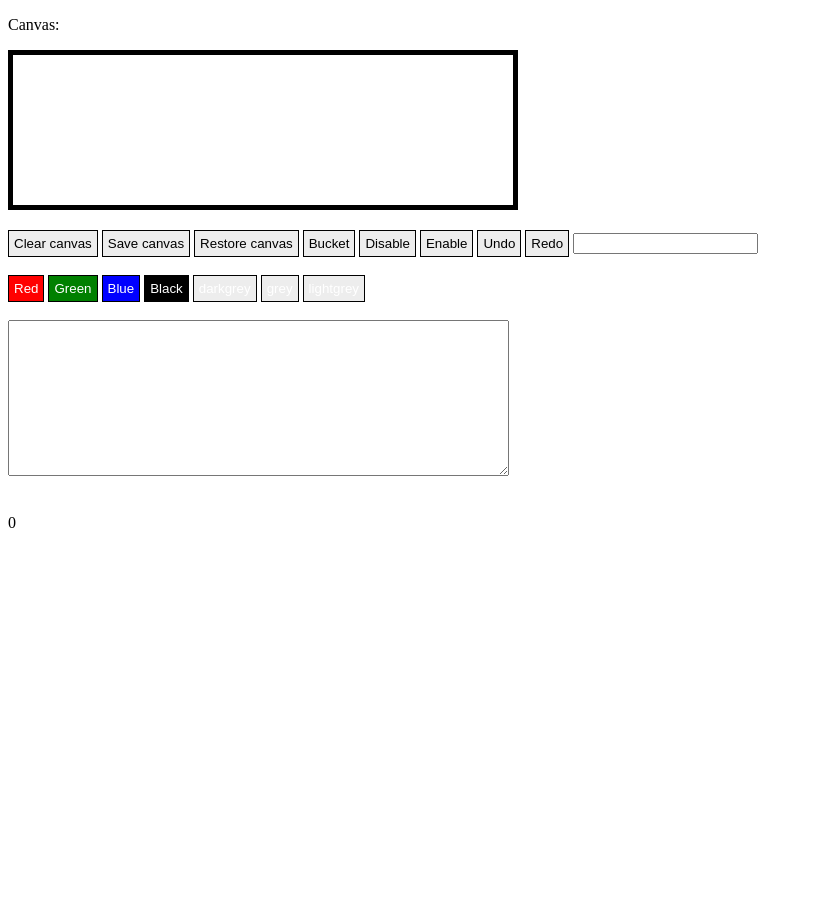
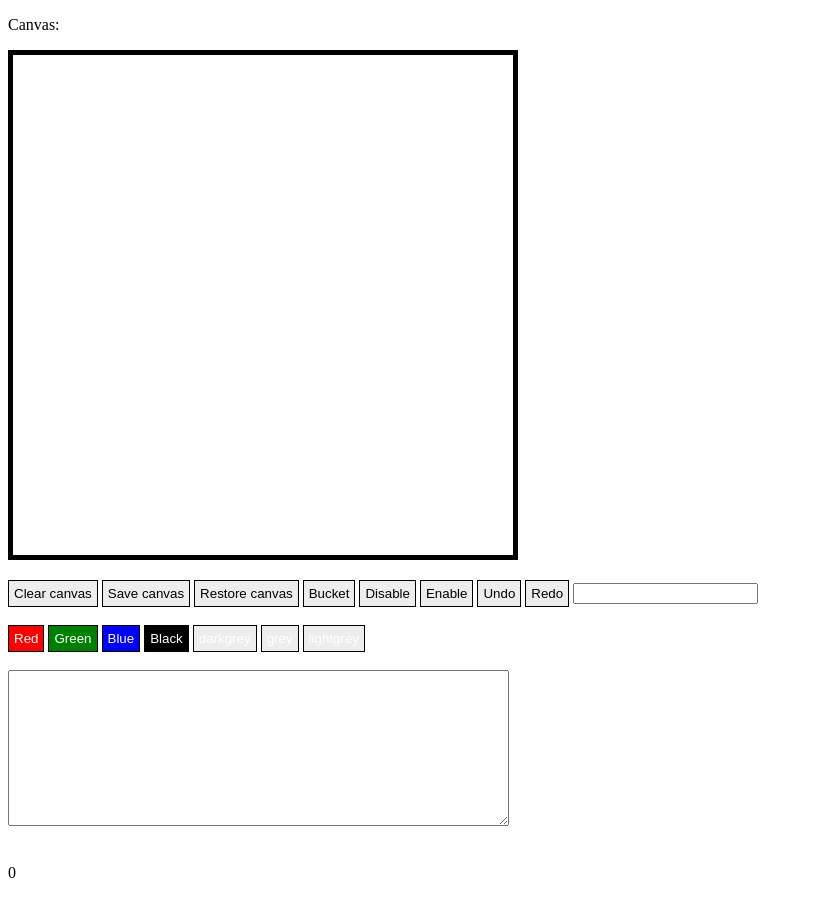
Before and after one commit to federico-moretti/canvas-free-drawing, a website: page example/index.html in a window 1280 px wide. Shown: the whole page, without its empty margins (0-813 px from the left). Before the commit the page ends 800 px from the top, so only its background shows below. Drawn offline with Linux system fonts and the light colour scheme.

Commit message:
docs: fix example file

```diff
--- a/example/index.html
+++ b/example/index.html
@@ -75,7 +75,7 @@
   </body>
   <script src="../umd/canvas-free-drawing.js"></script>
   <script>
-    const cfd = new CanvasFreeDrawing({
+    const cfd = new CanvasFreeDrawing.default({
       elementId: 'cfd',
       width: 500,
       height: 500,
```
